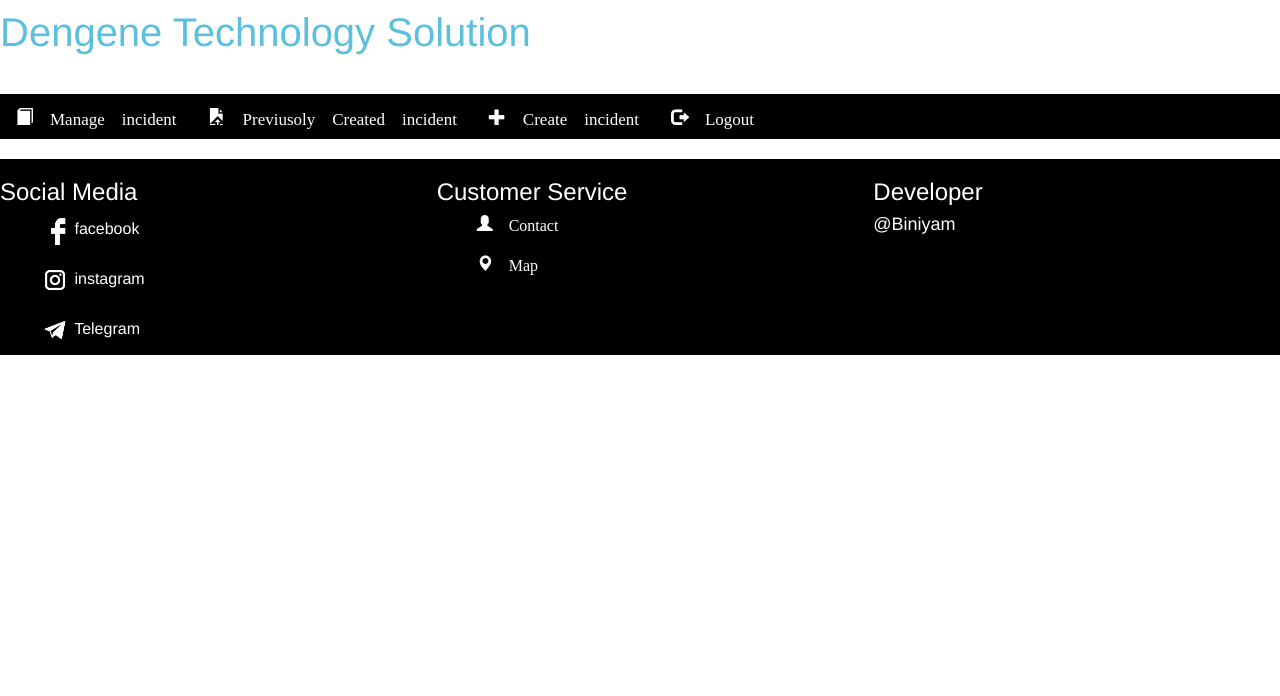
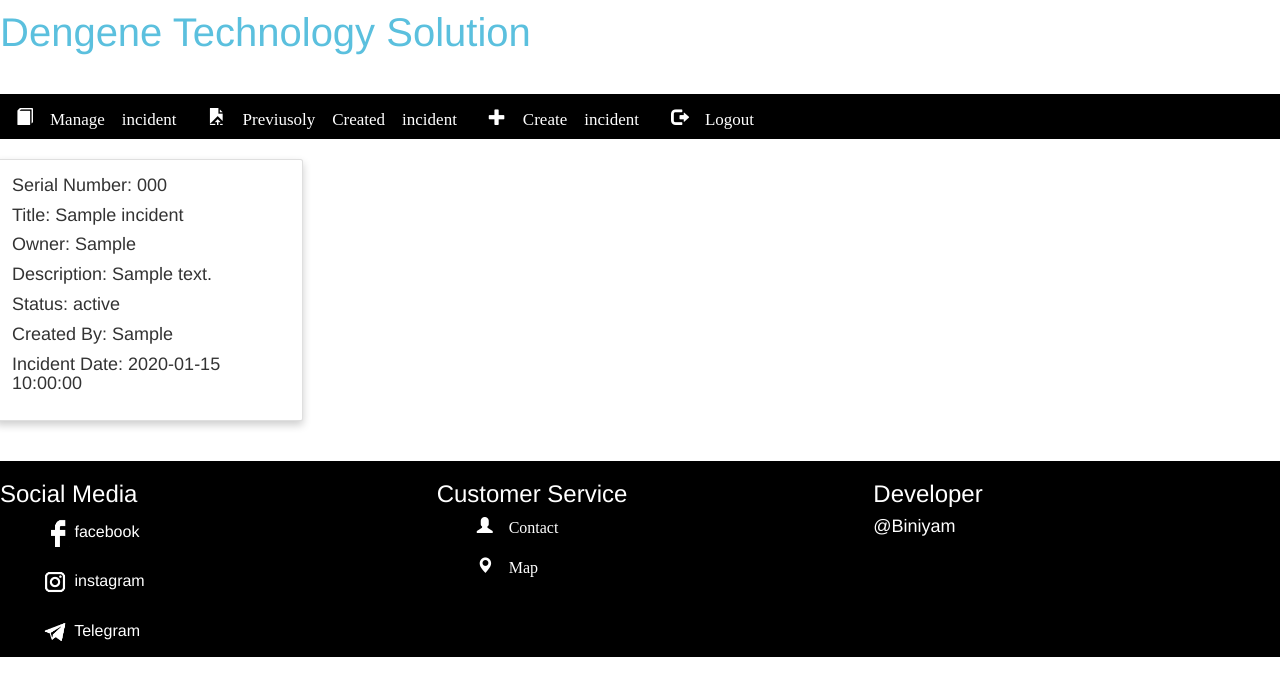
Before and after one commit to bini-man/incident-managment-system, a PHP site: page /Created_incident_user.php in a window 1280 px wide. Shown: the top 696 px of the page. Run offline with PHP 8.4, Linux system fonts and the light colour scheme; the visitor is signed in with stand-in values (Sample User, id 1); tables that the repository leaves empty or names only in its code hold one stand-in row (values such as "Sample post").

Commit message:
july 4/2

```diff
--- a/Created_incident_user.php
+++ b/Created_incident_user.php
@@ -10,13 +10,58 @@ if(!isset($_SESSION['user']))
 <?php
 }
  include_once("dbcon.php");
+ $email=$_SESSION['user'];
 ?>
 <!DOCTYPE html>
 <html lang="en">
 <head>
     <meta charset="UTF-8">
     <meta http-equiv="X-UA-Compatible" content="IE=edge">
-    <meta name="viewport" content="width=device-width, initial-scale=1.0">
+    <meta name="viewport" content="width=device-width, initial-scale=1">
+    <link rel="stylesheet" href="https://cdnjs.cloudflare.com/ajax/libs/font-awesome/4.7.0/css/font-awesome.min.css">
+<style>
+* {
+  box-sizing: border-box;
+}
+
+body {
+  font-family: Arial, Helvetica, sans-serif;
+}
+
+/* Float four columns side by side */
+.column {
+  float: left;
+  width: 25%;
+  padding: 0 10px;
+}
+
+/* Remove extra left and right margins, due to padding */
+.row {margin: 0 -5px;}
+
+/* Clear floats after the columns */
+.row:after {
+  content: "";
+  display: table;
+  clear: both;
+}
+
+/* Responsive columns */
+@media screen and (max-width: 600px) {
+  .column {
+    width: 100%;
+    display: block;
+    margin-bottom: 20px;
+  }
+}
+
+/* Style the counter cards */
+.card {
+  box-shadow: 0 4px 8px 0 rgba(0, 0, 0, 0.2);
+  padding: 16px;
+  margin-bottom:20px;
+  text-align: left;
+  background-color: #f1f1f1;
+}</style>
     <title>Manage user</title>
 </head>
 <body>
@@ -25,12 +70,38 @@ if(!isset($_SESSION['user']))
 include_once 'header.php';
 include_once 'header_user.php';
  ?>
+<br>
+
+<?php
+            $manage_user="SELECT * FROM incident where assigned_user='$email' or created_user='$email' ORDER BY serial_number DESC ";
+            $result=mysqli_query($con,$manage_user);
+            echo '<div class="row">
+
+            ';
+                while($row=mysqli_fetch_array($result))
+                {
+                    echo '
+
+                    <div class="column">
+    <div class="card">
+
+    <p>Serial Number: '.$row["serial_number"].'</p>
+    <p>Title: '.$row["title"].'</p>
+    <p>Owner: '.$row["owner"].'</p>
+    <p>Description: '.$row["description"].'</p>
+      <p>Status: '.$row["status"].'</p>
+      <p>Created By: '.$row["created_user"].'</p>
+      <p>Incident Date: '.$row["date"].'</p>
+
+    </div>
+   </div>
+  ';
+                }
+
+                ?>
 
 
-
-
-
-
+  </div>
 
 
 
--- a/Manage_user.php
+++ b/Manage_user.php
@@ -94,6 +94,7 @@ $(document).ready(function(){
             editable:[[1,'first_name'],[2,'last_name']]
 
         },
+        removeButton:true
         restoreButton:false,
         onSuccess:function(data,textStatus,jqXHR){
             if(data.action == 'delete'){
```
Also changed, not shown: Manage_incident_user.php (+9 -0 lines).
